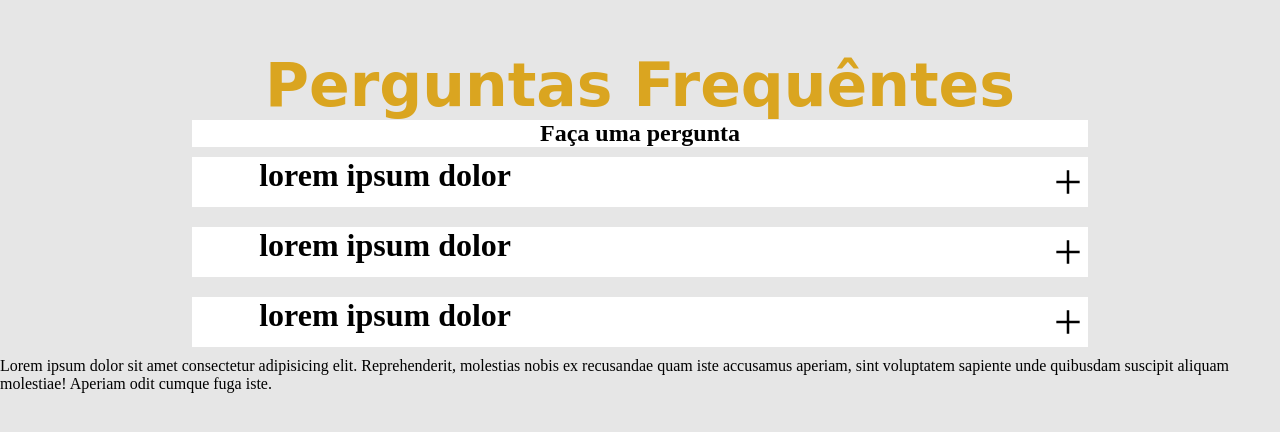
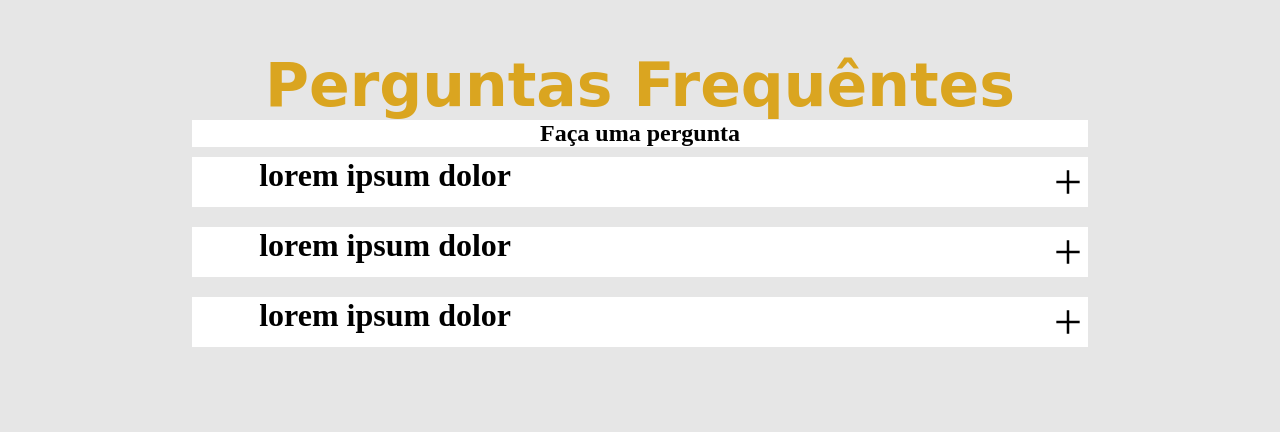
Before and after one commit to Matheus-Zauza-Maschietto/JSTIAcademy, a plain HTML site: page miniProjetos/projeto2/index.html in a window 1280 px wide. Drawn offline with nearby package versions, Linux system fonts and the light colour scheme.

Commit message:
Update index.html

```diff
--- a/miniProjetos/projeto2/index.html
+++ b/miniProjetos/projeto2/index.html
@@ -27,4 +27,3 @@
     </main>
 </body>
 </html>
-<p>Lorem ipsum dolor sit amet consectetur adipisicing elit. Reprehenderit, molestias nobis ex recusandae quam iste accusamus aperiam, sint voluptatem sapiente unde quibusdam suscipit aliquam molestiae! Aperiam odit cumque fuga iste.</p>
```
